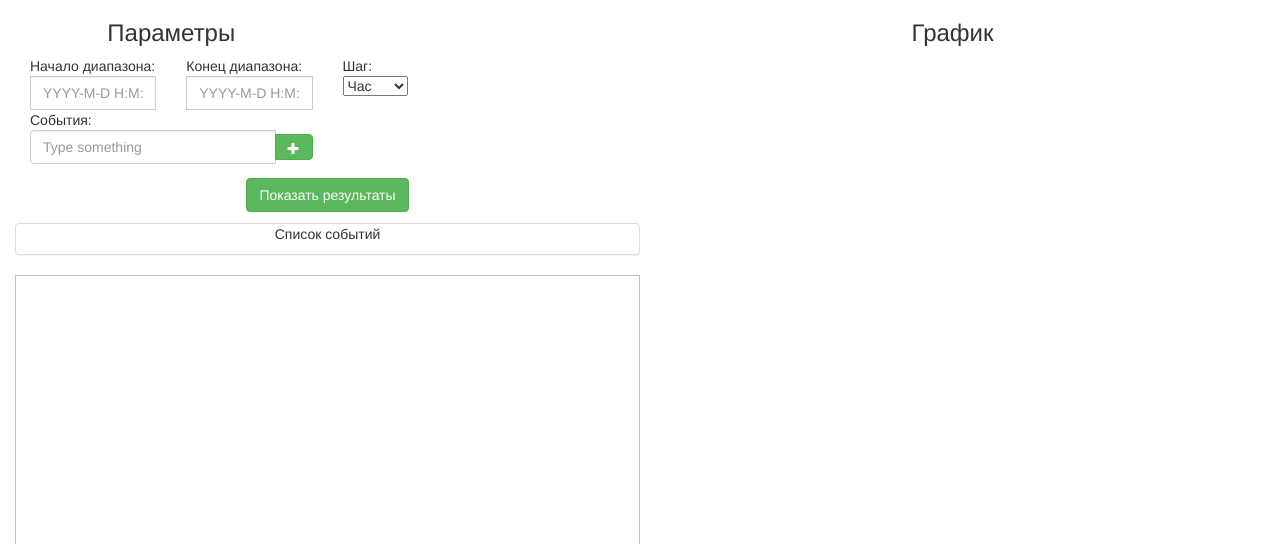
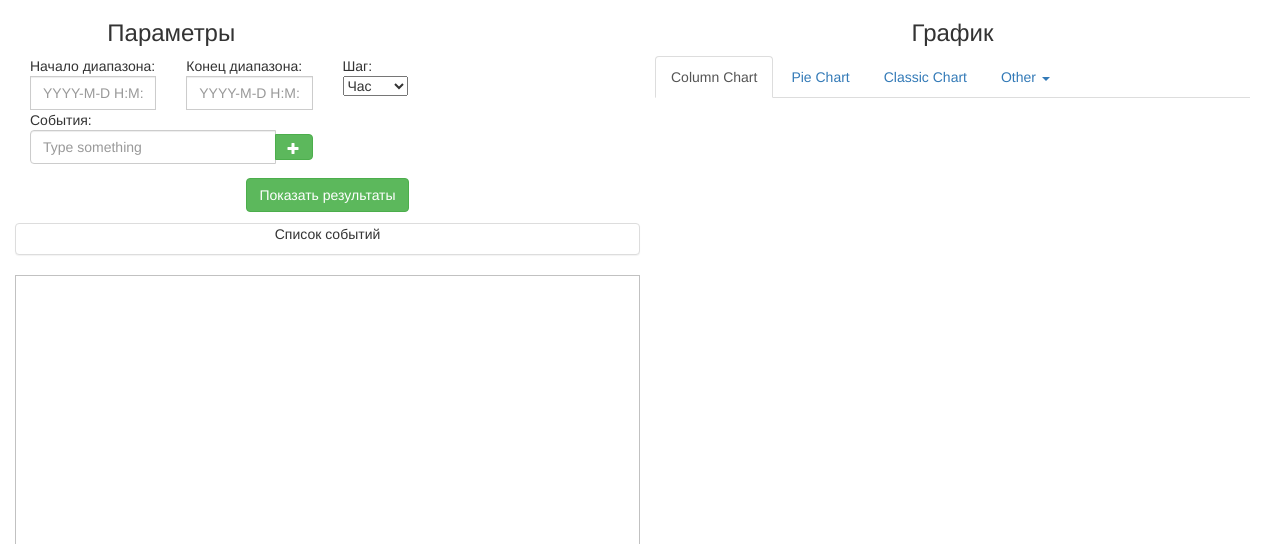
Before and after one commit to OSLL/mooc-lp-statistics, a Django app: template App/templates/home.html in a window 1280 px wide. Shown: the top 544 px of the page. Run offline with Django 3.2, Linux system fonts and the light colour scheme; the template is opened without the code that fills it, so the values that code supplies are empty; parts of the project's set-up code (start-up, migrations or seed data) failed here and were passed over; some libraries are stand-ins or nearby versions.

Commit message:
Added Tabs in UI

```diff
--- a/App/templates/home.html
+++ b/App/templates/home.html
@@ -95,16 +95,12 @@
     </script>
 </head>
 <body>
-    <!--Div that will hold the pie chart-->
-    <div id="chart_div"></div>
-  </body>
-</html>
-</head>
     <div id="popup-filter" class="alert alert-danger collapse"  data-toggle="collapse">
         <a href="#" class="close" aria-label="close" title="close" id="close-button" onclick="$('#popup-filter').hide()">x</a>
         Все поля в фильтре обязательны для заполнения.
     </div>
-<body>
+    <!--Div that will hold the pie chart-->
+    <div id="chart_div"></div>
     <section id="top">
         <div class="container-fluid">
           <!--  <div class="row">-->
@@ -178,7 +174,37 @@
                             График
                         </h3>
                     </div>
-                <div class="row" id="myChart">
+                    <ul class="nav nav-tabs">
+                        <li class="active"><a data-toggle="tab" href="#tab1">Column Chart</a></li>
+                        <li><a data-toggle="tab" href="#tab2">Pie Chart</a></li>
+                        <li><a data-toggle="tab" href="#tab3">Classic Chart</a></li>
+                        <li class="dropdown">
+                            <a data-toggle="dropdown" class="dropdown-toggle" href="#">
+                                Other
+                                <b class="caret"></b>
+                            </a>
+                            <ul class="dropdown-menu">
+                                <li><a data-toggle="tab" href="#tab4">4</a></li>
+                                <li><a data-toggle="tab" href="#tab5">5</a></li>
+                            </ul>
+                        </li>
+                    </ul>
+                    <div class="tab-content">
+                        <div id="tab1" class="tab-pane fade in active">
+                            <div class="col" id="myChart"></div>
+                        </div>
+                        <div id="tab2" class="tab-pane fade">
+                            <h3>Pie Chart</h3>
+                        </div>
+                        <div id="tab3" class="tab-pane fade">
+                            <h3>Classic Chart</h3>
+                        </div>
+                        <div id="tab4" class="tab-pane fade">
+                            <h3>График 4</h3>
+                        </div>
+                        <div id="tab5" class="tab-pane fade">
+                            <h3>График 5</h3>
+                        </div>
                     </div>
                 </div>
           <!--  </div>-->
```
Lines whose indentation alone changed are shown as unchanged.
